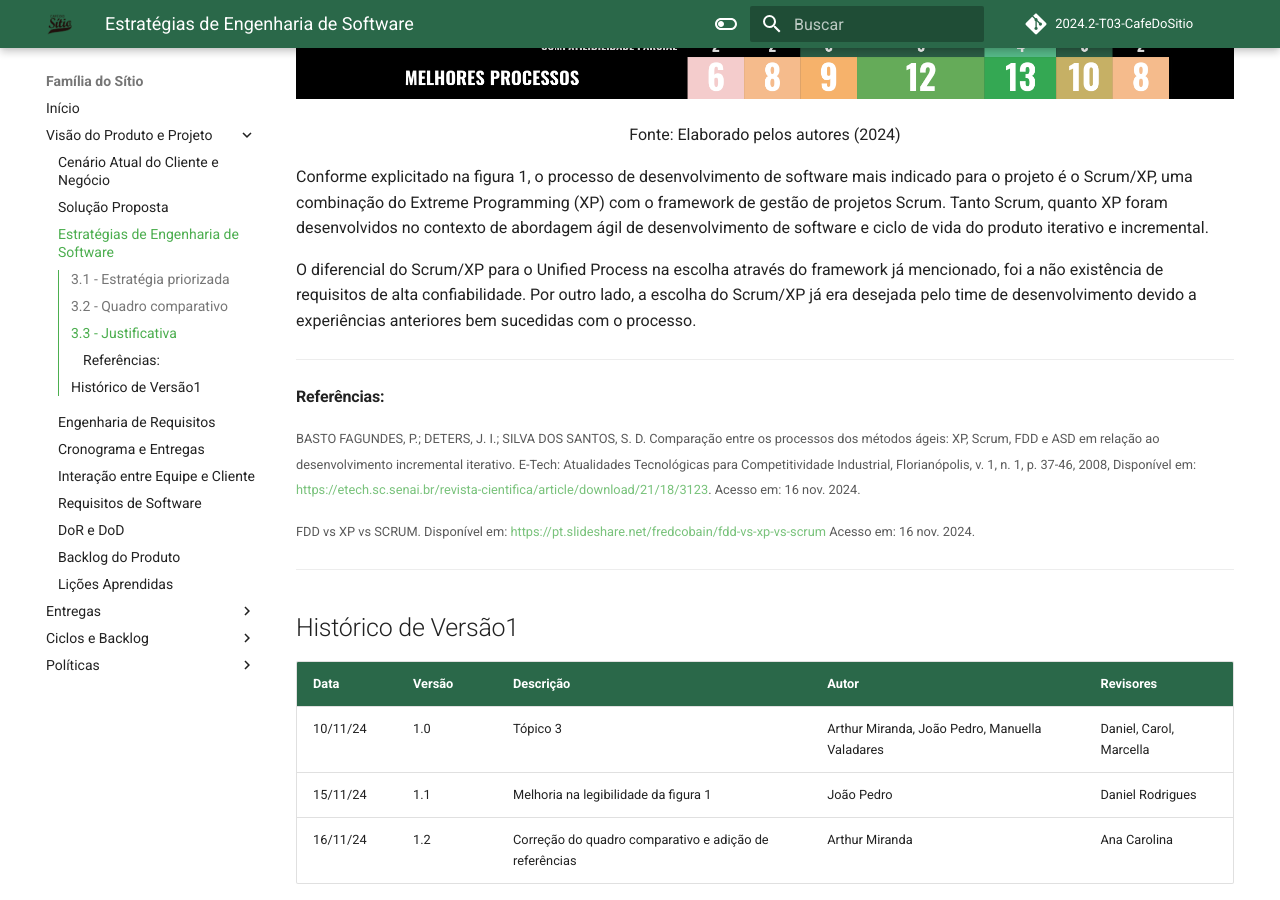
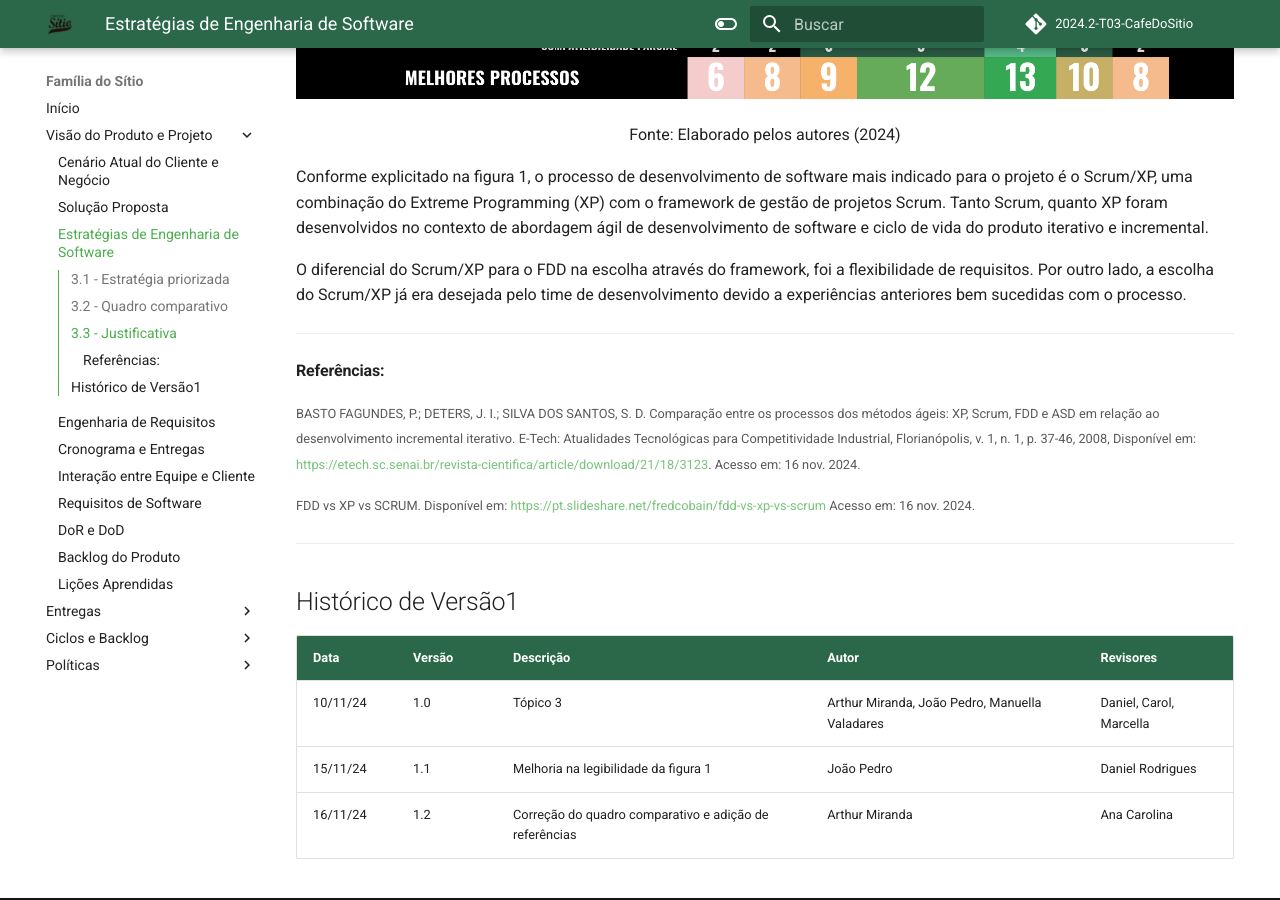
Before and after one commit to mdsreq-fga-unb/2024.2-T03-CafeDoSitio, an MkDocs documentation site: the page built from docs/sections/2-docPage/3-estrategiasEngSoftware.md, in a window 1280 px wide and 900 px high, scrolled down 2149 px. Built offline with MkDocs 1.6.1 and Material for MkDocs 9.7.7, drawn with Linux system fonts in a browser that asks for light colours; comment, search, counter and statistics services are not loaded.

Commit message:
docs: correcao no topico 3

```diff
--- a/docs/sections/2-docPage/3-estrategiasEngSoftware.md
+++ b/docs/sections/2-docPage/3-estrategiasEngSoftware.md
@@ -39,7 +39,7 @@ Fonte: Elaborado pelos autores (2024)
 
 Conforme explicitado na figura 1, o processo de desenvolvimento de software mais indicado para o projeto é o Scrum/XP, uma combinação do Extreme Programming (XP) com o framework de gestão de projetos Scrum. Tanto Scrum, quanto XP foram desenvolvidos no contexto de abordagem ágil de desenvolvimento de software e ciclo de vida do produto iterativo e incremental.
 
-O diferencial do Scrum/XP para o Unified Process na escolha através do framework já mencionado, foi a não existência de requisitos de alta confiabilidade. Por outro lado, a escolha do Scrum/XP já era desejada pelo time de desenvolvimento devido a experiências anteriores bem sucedidas com o processo.
+O diferencial do Scrum/XP para o FDD na escolha através do framework, foi a flexibilidade de requisitos. Por outro lado, a escolha do Scrum/XP já era desejada pelo time de desenvolvimento devido a experiências anteriores bem sucedidas com o processo.
 
 ---
 ####Referências:
```
